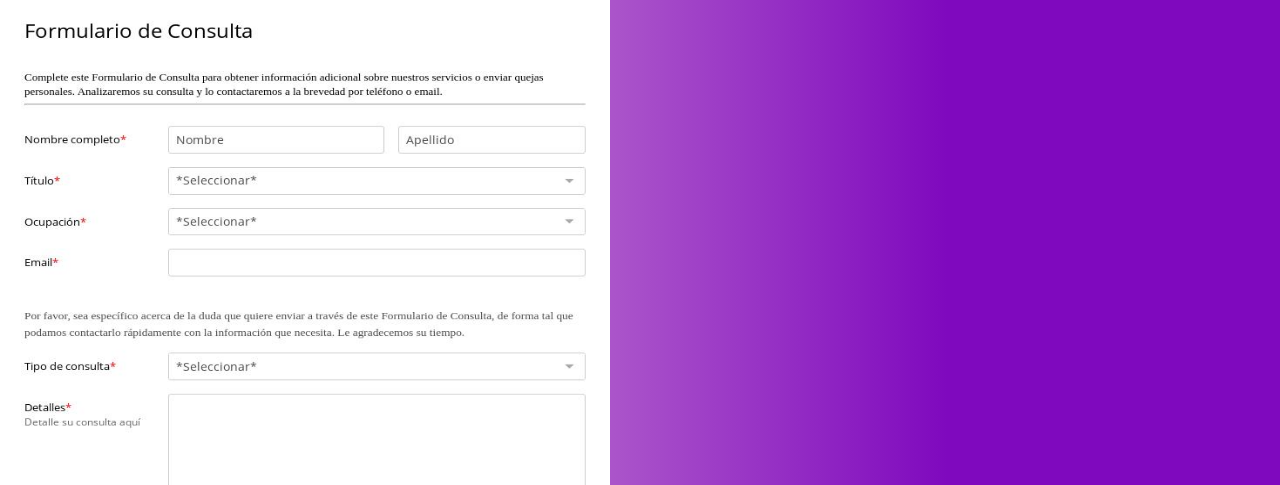
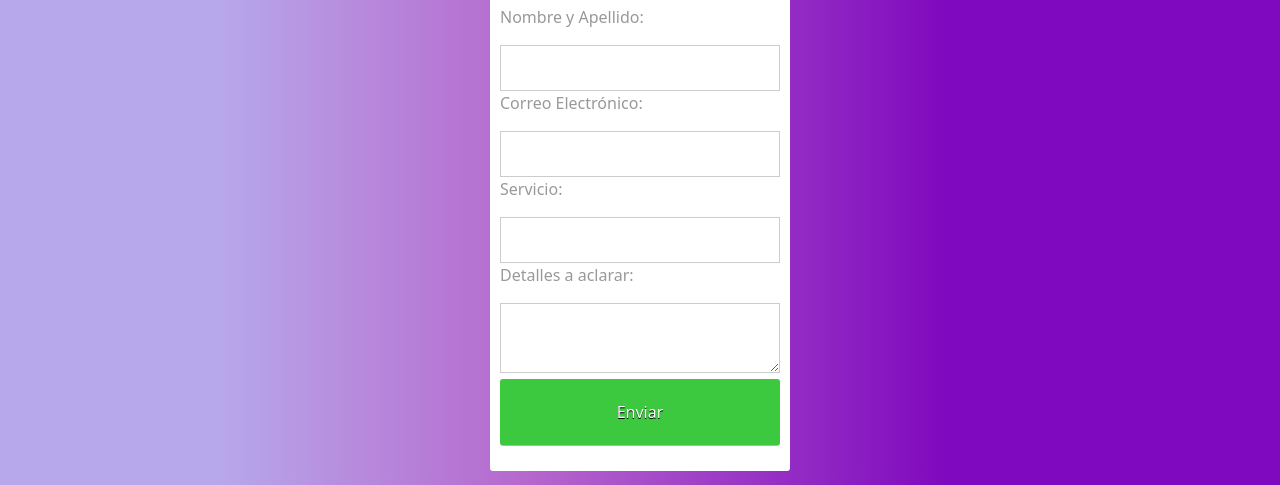
Before and after one commit to Nehue7/Purple-Shine, a website: page pages/presupuestos.html in a window 1280 px wide. Shown: the part 181-666 px from the top of the page. Drawn offline with nearby package versions, Linux system fonts and the light colour scheme.

Commit message:
Form Agregado

```diff
--- a/pages/presupuestos.html
+++ b/pages/presupuestos.html
@@ -15,7 +15,7 @@
     <link rel="preconnect" href="https://fonts.gstatic.com" crossorigin>
     <link href="https://fonts.googleapis.com/css2?family=Bebas+Neue&family=Montserrat:wght@200;300&display=swap" rel="stylesheet">
     <link rel="stylesheet" href="../css/style.css" />
-    <title>Presupuestos</title>
+    <title>PurpleShine - Presupuestos</title>
   </head>
 
   <body>
@@ -71,9 +71,21 @@
       </nav>
     </header>
 
-    <div class="formu">
-      <img src="../images/formulario.jpg" alt="" />
-    </div>
+<form action="">
+  <p>Nombre y Apellido:</p>
+  <input type="text" class="field"> <br/>
+
+  <p>Correo Electrónico:</p>
+  <input type="text" class="field"> <br/>
+
+  <p>Servicio:</p>
+  <input type="text" class="field"> <br/>
+
+  <p>Detalles a aclarar:</p>
+  <textarea class="field"></textarea> <br/>
+
+<p class="center-content"><input type="button" class="btn btn-green" value="Enviar"></p>
+</form>
 
     <footer>
       <div class="redescolor">
--- a/scss/style.scss
+++ b/scss/style.scss
@@ -83,9 +83,55 @@
 
   /* PRESUPUESTOS====================================================================== */
 
-.formu img {
-    width: 610px;
-    height: 700px;
+  form {
+    background-color: white;
+    border-radius: 3px;
+    color: #999;
+    font-size: 1rem;
+    padding: 10px;
+    margin: 0 auto;
+    width: 300px;
+  }
+
+  input, textarea {
+    border: 0;
+    outline: none;
+    width: 280px;
+  }
+
+  .field {
+    border: solid 1px #ccc;
+    padding: 10px;
+  }
+
+  .field:focus {
+    border-color: $color-negro;
+  }
+
+  .center-content {
+    text-align: center;
+  }
+
+  .btn {
+    border-radius: 3px;
+    display: inline-block;
+    padding: 20px 15px;
+    text-decoration: none;
+    text-shadow: 0 1px 0 $color-negro;
+    box-shadow: 0 1px 0 rgba(0, 0, 0, 0.3);
+  }
+
+  .btn-green {
+    color: white;
+    background-color: #3CC93F;
+
+    &::hover {
+      background-color: #37B839;
+
+      &::active {
+        background-color: #29962A;
+      }
+    }
   }
 
   /* SERVICIOS====================================================================== */
```
Also changed, not shown: index.html (+1 -1 lines), pages/galeria.html (+1 -1 lines), pages/servicios.html (+1 -1 lines), pages/venta.html (+10 -10 lines), css/style.css, 1 other file.
